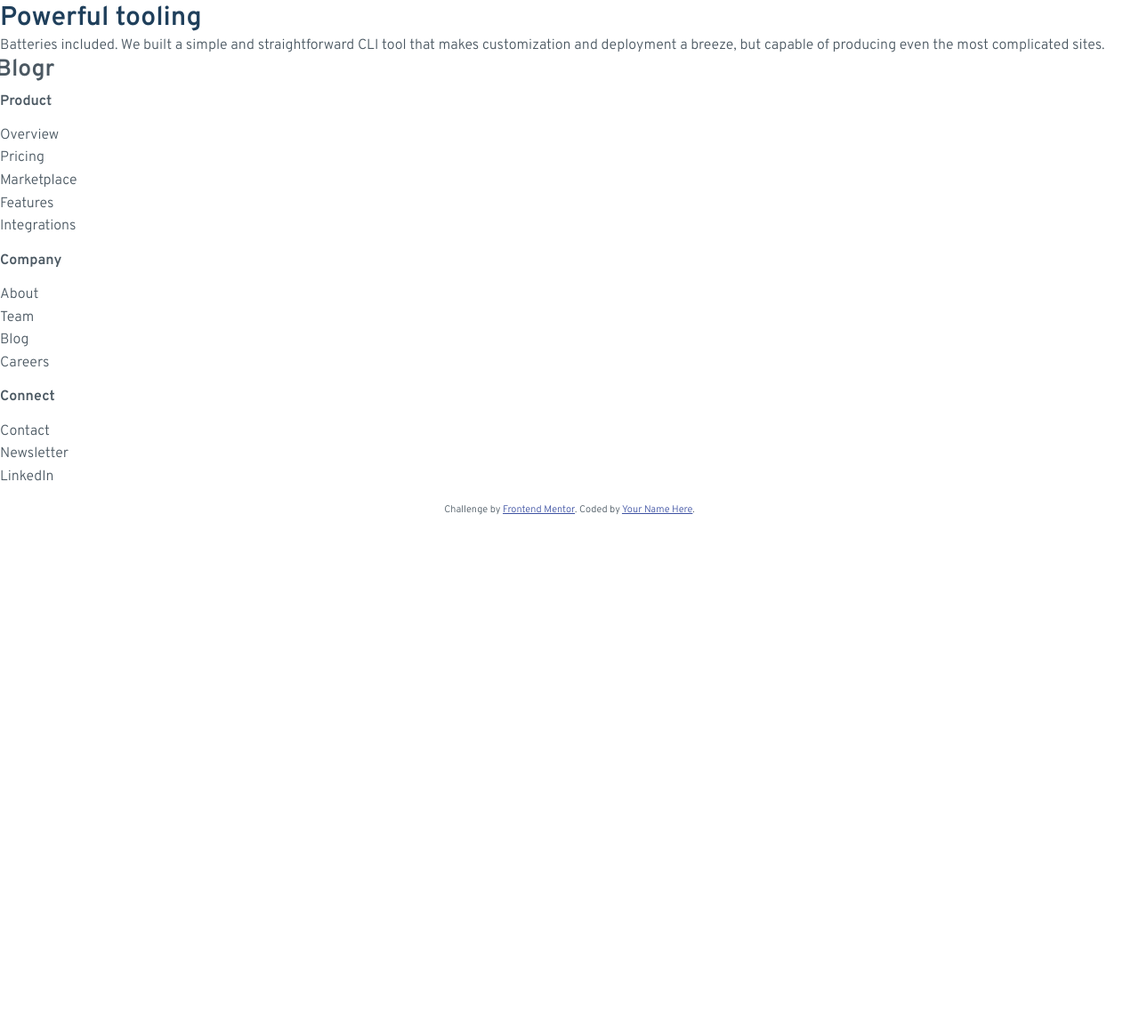
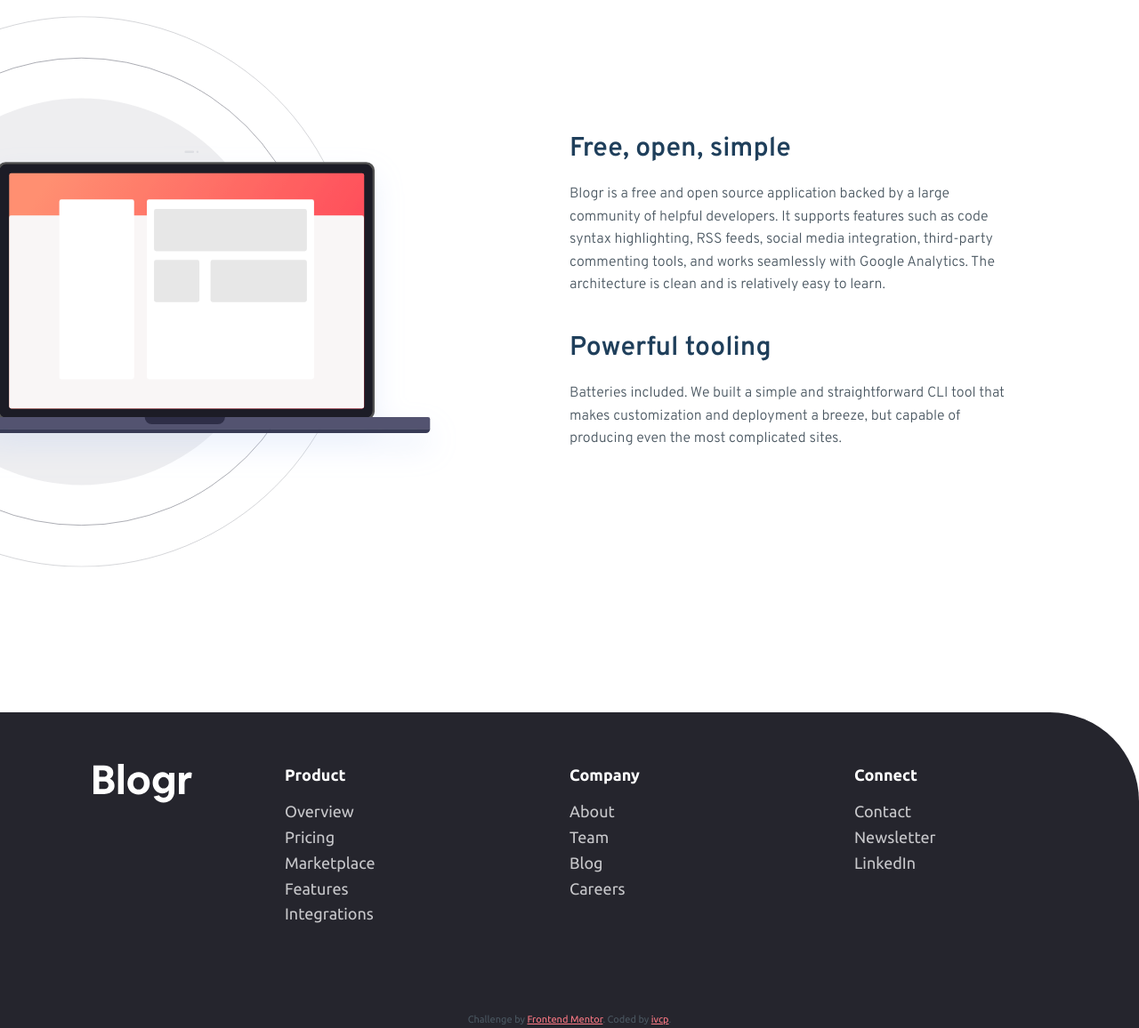
Before and after one commit to ivcp/blogr-challenge, a plain HTML site: page index.html in a window 1280 px wide. Shown: the part 2004-3160 px from the top of the page at 89% size. Before the commit the page ends 2587 px from the top, so only its background shows below. Drawn offline with Linux system fonts and the light colour scheme.

Commit message:
section3, footer

```diff
--- a/index.html
+++ b/index.html
@@ -140,8 +140,22 @@
           </p>
         </div>
       </section>
-      <section class="section-3">
-        <div>image</div>
+      <section class="section-3 grid">
+        <picture class="section-3__image">
+          <source
+            media="(max-width: 56.1875em)"
+            srcset="./images/illustration-laptop-mobile.svg"
+          />
+          <source
+            media="(min-width: 56.25em)"
+            srcset="./images/illustration-laptop-desktop.svg"
+          />
+          <img
+            src="./images/illustration-laptop-mobile.svg"
+            alt="Editor illustration"
+          />
+        </picture>
+        <div class="section-3__text">
           <div>
             <h2 class="heading-secondary">Free, open, simple</h2>
             <p>
@@ -152,6 +166,8 @@
               Analytics. The architecture is clean and is relatively easy to
               learn.
             </p>
+          </div>
+          <div>
             <h2 class="heading-secondary">Powerful tooling</h2>
             <p>
               Batteries included. We built a simple and straightforward CLI tool
@@ -159,43 +175,43 @@
               producing even the most complicated sites.
             </p>
           </div>
+        </div>
       </section>
     </main>
-
-    <footer>
-      <h2 class="logo">Blogr</h2>
+    <footer class="footer">
+      <div class="logo"></div>
       <div>
-        <h4>Product</h4>
+        <h4 class="heading-links--footer">Product</h4>
         <ul role="list">
-          <li>Overview</li>
-          <li>Pricing</li>
-          <li>Marketplace</li>
-          <li>Features</li>
-          <li>Integrations</li>
+          <li><a href="#">Overview</a></li>
+          <li><a href="#">Pricing</a></li>
+          <li><a href="#">Marketplace</a></li>
+          <li><a href="#">Features</a></li>
+          <li><a href="#">Integrations</a></li>
         </ul>
       </div>
       <div>
-        <h4>Company</h4>
+        <h4 class="heading-links--footer">Company</h4>
         <ul role="list">
-          <li>About</li>
-          <li>Team</li>
-          <li>Blog</li>
-          <li>Careers</li>
+          <li><a href="#">About</a></li>
+          <li><a href="#">Team</a></li>
+          <li><a href="#">Blog</a></li>
+          <li><a href="#">Careers</a></li>
         </ul>
       </div>
       <div>
-        <h4>Connect</h4>
+        <h4 class="heading-links--footer">Connect</h4>
         <ul role="list">
-          <li>Contact</li>
-          <li>Newsletter</li>
-          <li>LinkedIn</li>
+          <li><a href="#">Contact</a></li>
+          <li><a href="#">Newsletter</a></li>
+          <li><a href="#">LinkedIn</a></li>
         </ul>
       </div>
       <div class="attribution">
         Challenge by
         <a href="https://www.frontendmentor.io?ref=challenge" target="_blank"
           >Frontend Mentor</a
-        >. Coded by <a href="#">Your Name Here</a>.
+        >. Coded by <a href="https://github.com/ivcp">ivcp</a>.
       </div>
     </footer>
   </body>
--- a/scss/base/_typography.scss
+++ b/scss/base/_typography.scss
@@ -21,6 +21,11 @@ h4 {
 
 .heading-links {
   font-size: a.rem(18);
+
+  &--footer {
+    font-size: a.rem(18);
+    color: a.$white;
+  }
 }
 
 .heading-section {
--- a/scss/layouts/_footer.scss
+++ b/scss/layouts/_footer.scss
@@ -1,7 +1,55 @@
+@use '../abstracts/' as a;
+@use '../base/' as b;
+
+.footer {
+  background-color: a.$very-dark-black-blue;
+  font-family: b.$font-links;
+  text-align: center;
+  padding-top: a.rem(60);
+  border-top-right-radius: a.rem(100);
+  margin-top: a.rem(80);
+  display: grid;
+  row-gap: a.rem(20);
+
+  @include a.breakpoint(large) {
+    row-gap: a.rem(40);
+    margin-top: a.rem(150);
+    grid-template-columns: repeat(4, 1fr);
+    text-align: left;
+  }
+
+  .logo {
+    margin-inline: auto;
+  }
+
+  & ul {
+    @include a.breakpoint(large) {
+      padding-bottom: a.rem(40);
+    }
+    & a {
+      color: a.$grayish-blue;
+      text-decoration: none;
+      font-weight: 400;
+      font-size: a.rem(18);
+
+      @include a.breakpoint(large) {
+        &:hover {
+          text-decoration: underline;
+        }
+      }
+    }
+  }
+}
+
 .attribution {
   font-size: 11px;
   text-align: center;
+
+  & a {
+    color: a.$very-light-red;
+  }
+
+  @include a.breakpoint(large) {
+    grid-column: 1 / -1;
+  }
 }
-.attribution a {
-  color: hsl(228, 45%, 44%);
-}
--- a/scss/layouts/_index.scss
+++ b/scss/layouts/_index.scss
@@ -3,3 +3,4 @@
 @forward 'grid';
 @forward 'section-1';
 @forward 'section-2';
+@forward 'section-3';
--- a/scss/layouts/_section-1.scss
+++ b/scss/layouts/_section-1.scss
@@ -19,7 +19,6 @@
 
     @include a.breakpoint(large) {
       grid-column: 3 / -1;
-      //transform: translate(30%, -10%);
       transform: scale(1.2) translate(20%);
     }
   }
--- a/scss/layouts/_section-2.scss
+++ b/scss/layouts/_section-2.scss
@@ -11,6 +11,11 @@
   background-size: 160%, 100%;
   border-top-right-radius: a.rem(100);
   border-bottom-left-radius: a.rem(100);
+
+  @include a.breakpoint(small) {
+    background-size: 90%, 100%;
+    padding-block: a.rem(50);
+  }
 
   @include a.breakpoint(large) {
     height: a.rem(410);
--- /dev/null
+++ b/scss/layouts/_section-3.scss
@@ -0,0 +1,51 @@
+@use '../abstracts/' as a;
+
+.section-3 {
+  padding-top: a.rem(80);
+  overflow: hidden;
+
+  @include a.breakpoint(large) {
+    margin-top: a.rem(100);
+    padding-bottom: 8vh;
+  }
+
+  &__image {
+    grid-column: 1 / -1;
+    transform: scale(1.2);
+    margin-inline: auto;
+
+    @include a.breakpoint(large) {
+      grid-column: 1 / span 2;
+      transform: scale(1.2) translate(-20%);
+    }
+  }
+
+  &__text {
+    grid-column: 2 / 3;
+    max-width: 35ch;
+    justify-self: center;
+
+    @include a.breakpoint(large) {
+      grid-column: 3 / 4;
+      max-width: 50ch;
+      align-self: center;
+      justify-self: left;
+    }
+
+    & div {
+      display: flex;
+      flex-direction: column;
+      gap: a.rem(20);
+
+      &:not(:last-child) {
+        margin-bottom: a.rem(40);
+      }
+
+      // @include a.breakpoint(xlarge) {
+      //   &:not(:last-child) {
+      //     margin-bottom: a.rem(60);
+      //   }
+      // }
+    }
+  }
+}
```
Also changed, not shown: design/screenshot.jpg (added), dist/main.css, scss/utilities/_index.scss (deleted), 3 other files. Lines whose indentation alone changed are shown as unchanged.
